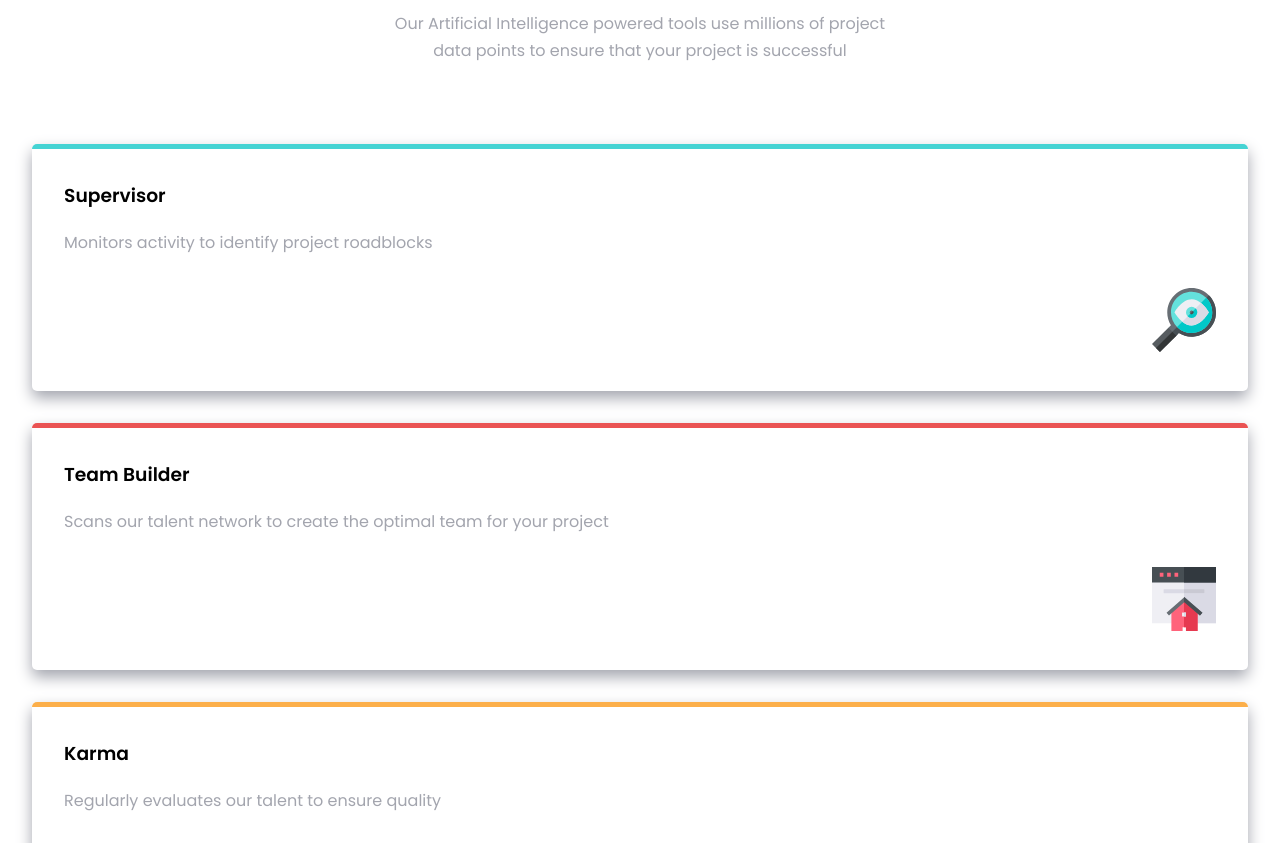
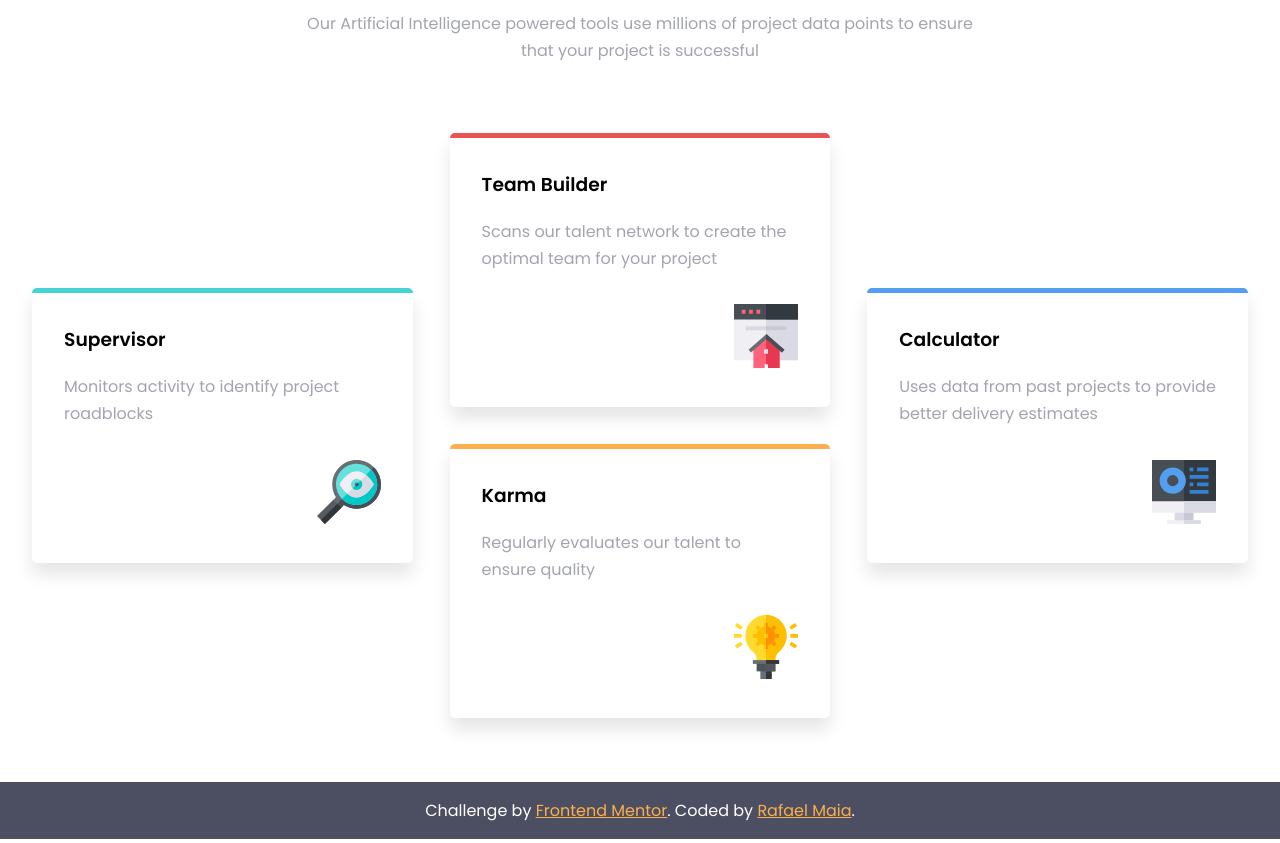
Before and after one commit to rafaeldevvv/Four-Card-Feature, a plain HTML site: page index.html in a window 1280 px wide. Shown: the part 163-1006 px from the top of the page. Drawn offline with Linux system fonts and the light colour scheme.

Commit message:
Responsive footer and cards section

```diff
--- a/css/style.scss
+++ b/css/style.scss
@@ -1,10 +1,11 @@
-@import url('https://fonts.googleapis.com/css2?family=Alegreya+Sans:ital,wght@0,400;0,500;0,700;0,800;0,900;1,400;1,500;1,700;1,800;1,900&family=Chakra+Petch:wght@300;400;500;600&family=Exo+2:ital,wght@0,100;0,200;0,300;0,400;0,500;0,600;0,700;0,800;0,900;1,100;1,200;1,300;1,400;1,500;1,600;1,700;1,800;1,900&family=Karla:ital,wght@0,200;0,300;0,400;0,500;0,600;0,700;0,800;1,200;1,300;1,400;1,500;1,600;1,700;1,800&family=Orbitron:wght@400;500;600;700;800;900&family=Play:wght@400;700&family=Poppins:ital,wght@0,200;0,400;0,600;1,200;1,400;1,600&family=Press+Start+2P&family=Rajdhani:wght@500;600;700&family=Roboto:ital,wght@0,100;0,300;0,400;0,500;0,700;0,900;1,100;1,300;1,400;1,500;1,700;1,900&family=VT323&display=swap');
+@import url("https://fonts.googleapis.com/css2?family=Alegreya+Sans:ital,wght@0,400;0,500;0,700;0,800;0,900;1,400;1,500;1,700;1,800;1,900&family=Chakra+Petch:wght@300;400;500;600&family=Exo+2:ital,wght@0,100;0,200;0,300;0,400;0,500;0,600;0,700;0,800;0,900;1,100;1,200;1,300;1,400;1,500;1,600;1,700;1,800;1,900&family=Karla:ital,wght@0,200;0,300;0,400;0,500;0,600;0,700;0,800;1,200;1,300;1,400;1,500;1,600;1,700;1,800&family=Orbitron:wght@400;500;600;700;800;900&family=Play:wght@400;700&family=Poppins:ital,wght@0,200;0,400;0,600;1,200;1,400;1,600&family=Press+Start+2P&family=Rajdhani:wght@500;600;700&family=Roboto:ital,wght@0,100;0,300;0,400;0,500;0,700;0,900;1,100;1,300;1,400;1,500;1,700;1,900&family=VT323&display=swap");
 
 $orange: hsl(34, 97%, 64%);
 $cyan: hsl(180, 62%, 55%);
-$red:  hsl(0, 78%, 62%);
+$red: hsl(0, 78%, 62%);
 $blue: hsl(212, 86%, 64%);
 $very-dark-blue: hsl(234, 12%, 34%);
+$very-light-gray: hsl(0, 0%, 90%);
 
 * {
   padding: 0;
@@ -12,9 +13,20 @@ $very-dark-blue: hsl(234, 12%, 34%);
   box-sizing: border-box;
 }
 
+html {
+   height: 100%;
+}
+
 body {
   font-family: "Poppins", Arial, sans-serif;
   min-height: 100vh;
+
+ /*
+ to make the footer takes up the remaining space on high
+ screens like the ipad pro's
+ */
+  display: flex;
+  flex-direction: column;
 }
 
 #wrapper {
@@ -47,8 +59,8 @@ header {
   }
 
   p {
-      max-width: 500px;
-      margin: .8em auto 0;
+    max-width: 700px;
+    margin: 0.8em auto 0;
   }
 }
 
@@ -64,7 +76,8 @@ header {
   padding: 2em;
   border-radius: 5px;
   border-top: 5px solid;
-   box-shadow: 0 7px 15px hsl(229, 6%, 66%);
+  box-shadow: 0 12px 17px $very-light-gray;
+  max-width: 400px;
 
   h3 {
     margin-bottom: 1em;
@@ -88,8 +101,26 @@ header {
   border-color: $blue;
 }
 
+$gap: 2.3em;
 #cards {
   .card {
+    margin: $gap auto 0;
+  }
+}
+
+@media (min-width: 800px) {
+  #cards {
+    display: grid;
+    grid-template-columns: repeat(3, 1fr);
+    gap: $gap;
+    align-items: center;
+
+    .card {
+      max-width: auto;
+    }
+  }
+
+  #wrapper > * + * {
     margin-top: 2em;
   }
 }
@@ -98,9 +129,20 @@ footer {
    text-align: center;
   background: $very-dark-blue;
   color: white;
+
   padding: 1em;
+  flex: 1 0 auto;
+  display: flex;
+  align-items: center;
+  justify-content: center;
 
   a {
     color: $orange;
   }
 }
+
+@media (min-height: 850px) {
+   footer {
+      font-size: 2em;
+   }
+}
```
Also changed, not shown: css/style.css, 1 other file. Lines whose indentation alone changed are shown as unchanged.
